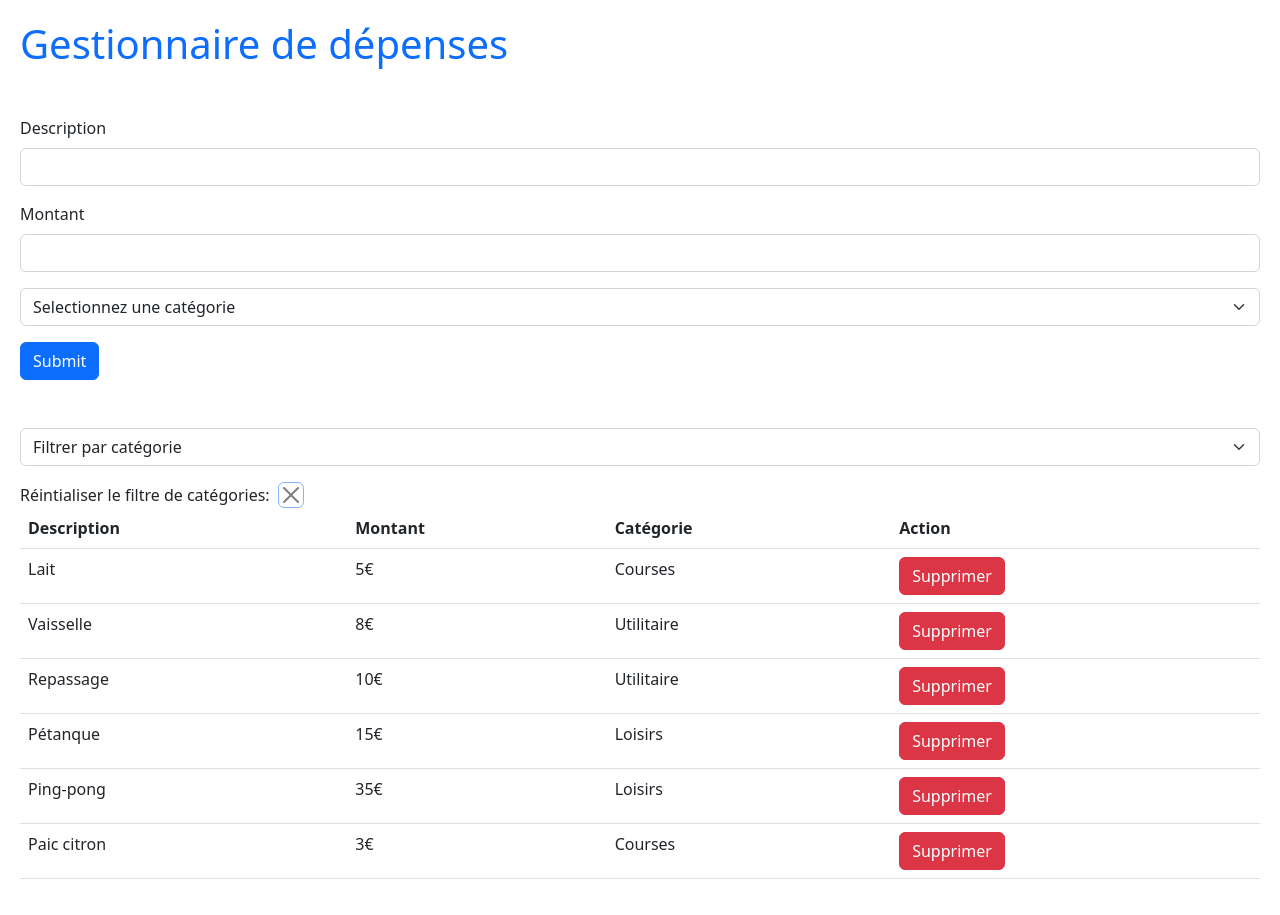
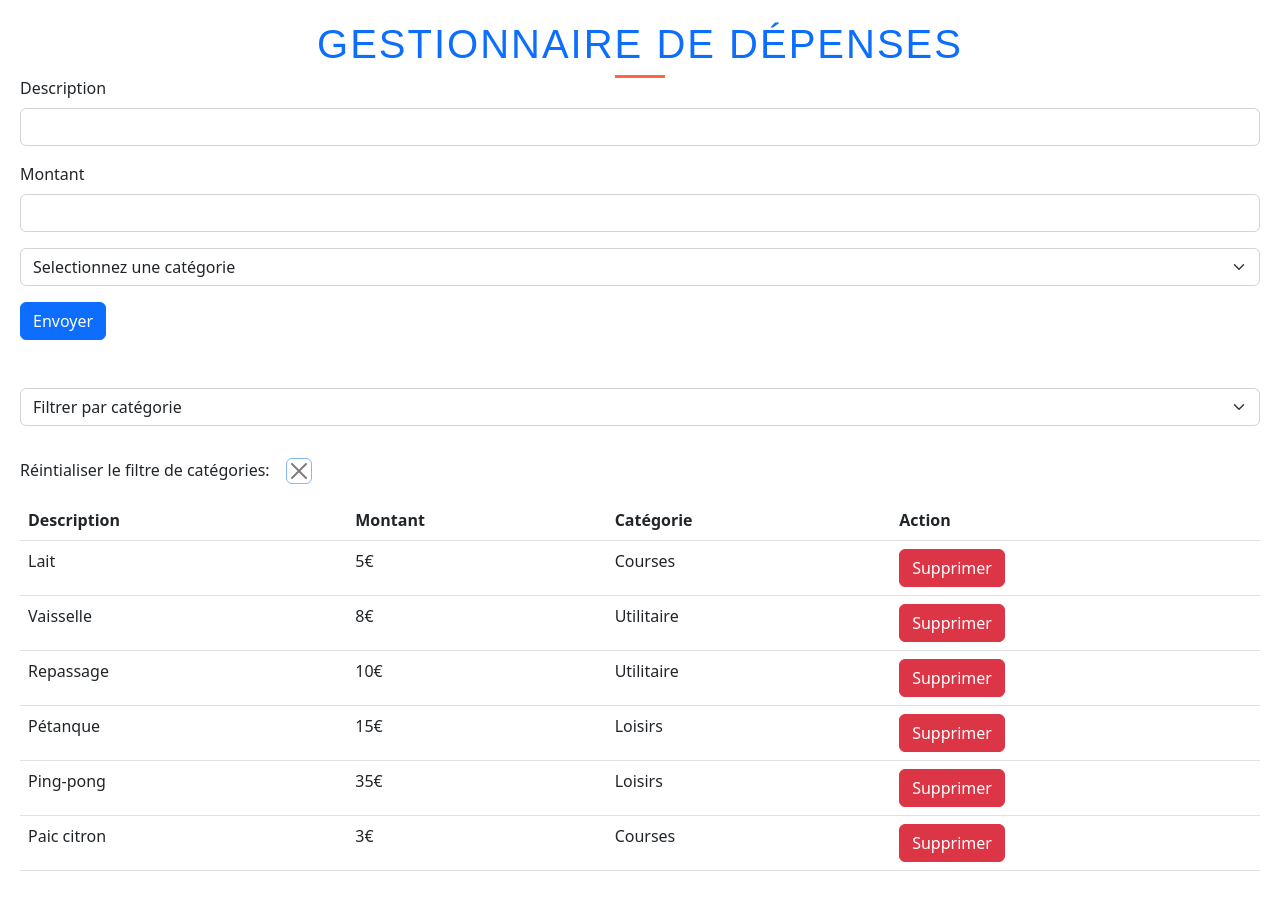
Before and after one commit to Rcaradec/expense-tracker, a React (Vite) app: page / in a window 1280 px wide. Built offline with nearby package versions, Linux system fonts and the light colour scheme.

Commit message:
components refacto

```diff
--- a/src/App.css
+++ b/src/App.css
@@ -1,3 +1,25 @@
 body {
   padding: 20px;
 }
+
+h1 {
+  font-family: Arial, sans-serif;
+  font-size: 2.5em;
+  color: #333;
+  text-align: center;
+  text-transform: uppercase;
+  letter-spacing: 2px;
+  margin: 20px 0;
+  position: relative;
+}
+
+h1::after {
+  content: "";
+  position: absolute;
+  left: 50%;
+  bottom: -10px;
+  transform: translateX(-50%);
+  width: 50px;
+  height: 3px;
+  background: #ff6347;
+}
--- a/src/App.tsx
+++ b/src/App.tsx
@@ -1,18 +1,60 @@
+import React, { useState } from "react";
 import "./App.css";
 import Form from "./components/Form";
+import { tasksListBase, categories } from "./data/tasksListData.ts";
+import { Task } from "./components/Form.tsx";
+import List from "./components/List.tsx";
 
-function App() {
+const App: React.FC = () => {
+  const [tasksList, setTasksList] = useState<Task[]>(tasksListBase);
+  const [filteredTasksList, setFilteredTasksList] = useState<Task[]>(tasksList);
+  const [selectedCat, setSelectedCat] = useState<string>("");
+
+  const handleDelete = (taskToDelete: Task) => {
+    const updatedTasksList = tasksList.filter(
+      (task) => task.description !== taskToDelete.description
+    );
+    setTasksList(updatedTasksList);
+    setFilteredTasksList(updatedTasksList);
+  };
+
+  const handleSelectChange = (event: React.ChangeEvent<HTMLSelectElement>) => {
+    const selectedCategory = event.target.value;
+    setSelectedCat(selectedCategory);
+    if (selectedCategory === "") {
+      setFilteredTasksList(tasksList);
+    } else {
+      setFilteredTasksList(
+        tasksList.filter((task) => task.category === selectedCategory)
+      );
+    }
+  };
+
+  const handleResetClick = () => {
+    setFilteredTasksList(tasksList);
+    setSelectedCat("");
+  };
+
   return (
     <>
-      <h1 className="text-primary mb-5">Gestionnaire de dépenses</h1>
-      <Form />
+      <h1 className="text-primary">Gestionnaire de dépenses</h1>
+      <Form
+        tasksList={tasksList}
+        setTasksList={setTasksList}
+        setFilteredTasksList={setFilteredTasksList}
+        selectedCat={selectedCat}
+        setSelectedCat={setSelectedCat}
+        categories={categories}
+      />
+      <List
+        filteredTasksList={filteredTasksList}
+        handleDelete={handleDelete}
+        handleSelectChange={handleSelectChange}
+        handleResetClick={handleResetClick}
+        selectedCat={selectedCat}
+      />
     </>
   );
-}
+};
 
 export default App;
-
-// J'ai besoin de:
-// - un composant Form
-// - un composant Select Categories
-// - un composant List avec un Select de filtre
--- a/src/components/Form.tsx
+++ b/src/components/Form.tsx
@@ -1,41 +1,7 @@
-import React, { useState } from "react";
+import React from "react";
 import z from "zod";
 import { useForm } from "react-hook-form";
 import { zodResolver } from "@hookform/resolvers/zod";
-
-const categories: string[] = ["Courses", "Utilitaire", "Loisirs"];
-const tasksListBase = [
-  {
-    description: "Lait",
-    amount: 5,
-    category: "Courses",
-  },
-  {
-    description: "Vaisselle",
-    amount: 8,
-    category: "Utilitaire",
-  },
-  {
-    description: "Repassage",
-    amount: 10,
-    category: "Utilitaire",
-  },
-  {
-    description: "Pétanque",
-    amount: 15,
-    category: "Loisirs",
-  },
-  {
-    description: "Ping-pong",
-    amount: 35,
-    category: "Loisirs",
-  },
-  {
-    description: "Paic citron",
-    amount: 3,
-    category: "Courses",
-  },
-];
 
 const schema = z.object({
   description: z
@@ -45,13 +11,24 @@ const schema = z.object({
   category: z.string().min(1, { message: "Veuillez sélectionner une option" }),
 });
 
-type Task = z.infer<typeof schema>;
+export type Task = z.infer<typeof schema>;
 
-const Form = () => {
-  const [tasksList, setTasksList] = useState<Task[]>(tasksListBase);
-  const [filteredTasksList, setFilteredTasksList] = useState<Task[]>(tasksList);
-  const [selectedCat, setSelectedCat] = useState<string>("");
+type Props = {
+  tasksList: Task[];
+  setTasksList: React.Dispatch<React.SetStateAction<Task[]>>;
+  setFilteredTasksList: React.Dispatch<React.SetStateAction<Task[]>>;
+  selectedCat: string;
+  setSelectedCat: React.Dispatch<React.SetStateAction<string>>;
+  categories: string[];
+};
 
+const Form = ({
+  tasksList,
+  setTasksList,
+  setFilteredTasksList,
+
+  categories,
+}: Props) => {
   const {
     handleSubmit,
     register,
@@ -63,31 +40,6 @@ const Form = () => {
   const onSubmit = (newTask: Task) => {
     setTasksList([...tasksList, newTask]);
     setFilteredTasksList([...tasksList, newTask]);
-  };
-
-  const handleDelete = (taskToDelete: Task) => {
-    const updatedTasksList = tasksList.filter(
-      (task) => task.description !== taskToDelete.description
-    );
-    setTasksList(updatedTasksList);
-    setFilteredTasksList(updatedTasksList);
-  };
-
-  const handleSelectChange = (event: React.ChangeEvent<HTMLSelectElement>) => {
-    const selectedCategory = event.target.value;
-    setSelectedCat(selectedCategory);
-    if (selectedCategory === "") {
-      setFilteredTasksList(tasksList);
-    } else {
-      setFilteredTasksList(
-        tasksList.filter((task) => task.category === selectedCategory)
-      );
-    }
-  };
-
-  const handleResetClick = () => {
-    setFilteredTasksList(tasksList);
-    setSelectedCat("");
   };
 
   return (
@@ -139,63 +91,8 @@ const Form = () => {
         {errors.category && (
           <p className="text-danger">{errors.category.message} </p>
         )}
-        <button className="btn btn-primary">Submit</button>
+        <button className="btn btn-primary">Envoyer</button>
       </form>
-
-      <select
-        className="form-select mb-3"
-        id="category"
-        aria-label="Categories Select"
-        onChange={handleSelectChange}
-      >
-        <option value="">Filtrer par catégorie</option>
-        {categories.map((category) => (
-          <option key={category} value={category}>
-            {category}
-          </option>
-        ))}
-      </select>
-      <div className="d-flex gap-2 align-items-center">
-        <p className="mb-0">Réintialiser le filtre de catégories:</p>
-        <button
-          className="btn border border-primary btn-close"
-          onClick={handleResetClick}
-        ></button>
-      </div>
-      {selectedCat !== "" && (
-        <p className="">
-          La liste affiche la catégorie:{" "}
-          <strong className="text-primary">{selectedCat}</strong>
-        </p>
-      )}
-
-      <table className="table">
-        <thead>
-          <tr>
-            <th scope="col">Description</th>
-            <th scope="col">Montant</th>
-            <th scope="col">Catégorie</th>
-            <th scope="col">Action</th>
-          </tr>
-        </thead>
-        <tbody>
-          {filteredTasksList.map((task) => (
-            <tr key={task.description}>
-              <td>{task.description}</td>
-              <td>{task.amount}€</td>
-              <td>{task.category}</td>
-              <td>
-                <button
-                  className="btn btn-danger"
-                  onClick={() => handleDelete(task)}
-                >
-                  Supprimer
-                </button>
-              </td>
-            </tr>
-          ))}
-        </tbody>
-      </table>
     </>
   );
 };
--- /dev/null
+++ b/src/components/List.tsx
@@ -0,0 +1,81 @@
+import React from "react";
+import { Task } from "./Form";
+import { categories } from "../data/tasksListData.ts";
+
+type Props = {
+  filteredTasksList: Task[];
+  handleDelete: (taskToDelete: Task) => void;
+  selectedCat: string;
+  handleSelectChange: (event: React.ChangeEvent<HTMLSelectElement>) => void;
+  handleResetClick: () => void;
+};
+
+const List = ({
+  filteredTasksList,
+  handleDelete,
+  selectedCat,
+  handleSelectChange,
+  handleResetClick,
+}: Props) => {
+  return (
+    <>
+      <select
+        className="form-select mb-3"
+        id="category"
+        aria-label="Categories Select"
+        onChange={handleSelectChange}
+      >
+        <option value="">Filtrer par catégorie</option>
+        {categories.map((category) => (
+          <option key={category} value={category}>
+            {category}
+          </option>
+        ))}
+      </select>
+      <div className="d-flex gap-2 align-items-center">
+        <div className="d-flex my-3 gap-3">
+          <p className="mb-0">Réintialiser le filtre de catégories:</p>
+          <button
+            className="btn border border-primary btn-close"
+            onClick={handleResetClick}
+          ></button>
+        </div>
+      </div>
+      {selectedCat !== "" && (
+        <p className="">
+          La liste affiche la catégorie{" "}
+          <strong className="text-primary">{selectedCat}</strong>
+        </p>
+      )}
+      <table className="table">
+        <thead>
+          <tr>
+            <th scope="col">Description</th>
+            <th scope="col">Montant</th>
+            <th scope="col">Catégorie</th>
+            <th scope="col">Action</th>
+          </tr>
+        </thead>
+        <tbody>
+          {filteredTasksList.map((task) => (
+            <tr key={task.description}>
+              <td>{task.description}</td>
+              <td>{task.amount}€</td>
+              <td>{task.category}</td>
+              <td>
+                <button
+                  className="btn btn-danger"
+                  onClick={() => handleDelete(task)}
+                >
+                  Supprimer
+                </button>
+              </td>
+            </tr>
+          ))}
+        </tbody>
+      </table>
+    </>
+  );
+};
+
+export default List;
--- /dev/null
+++ b/src/data/tasksListData.ts
@@ -0,0 +1,36 @@
+const categories = ["Courses", "Utilitaire", "Loisirs"];
+
+const tasksListBase = [
+  {
+    description: "Lait",
+    amount: 5,
+    category: "Courses",
+  },
+  {
+    description: "Vaisselle",
+    amount: 8,
+    category: "Utilitaire",
+  },
+  {
+    description: "Repassage",
+    amount: 10,
+    category: "Utilitaire",
+  },
+  {
+    description: "Pétanque",
+    amount: 15,
+    category: "Loisirs",
+  },
+  {
+    description: "Ping-pong",
+    amount: 35,
+    category: "Loisirs",
+  },
+  {
+    description: "Paic citron",
+    amount: 3,
+    category: "Courses",
+  },
+];
+
+export { tasksListBase, categories };
```
